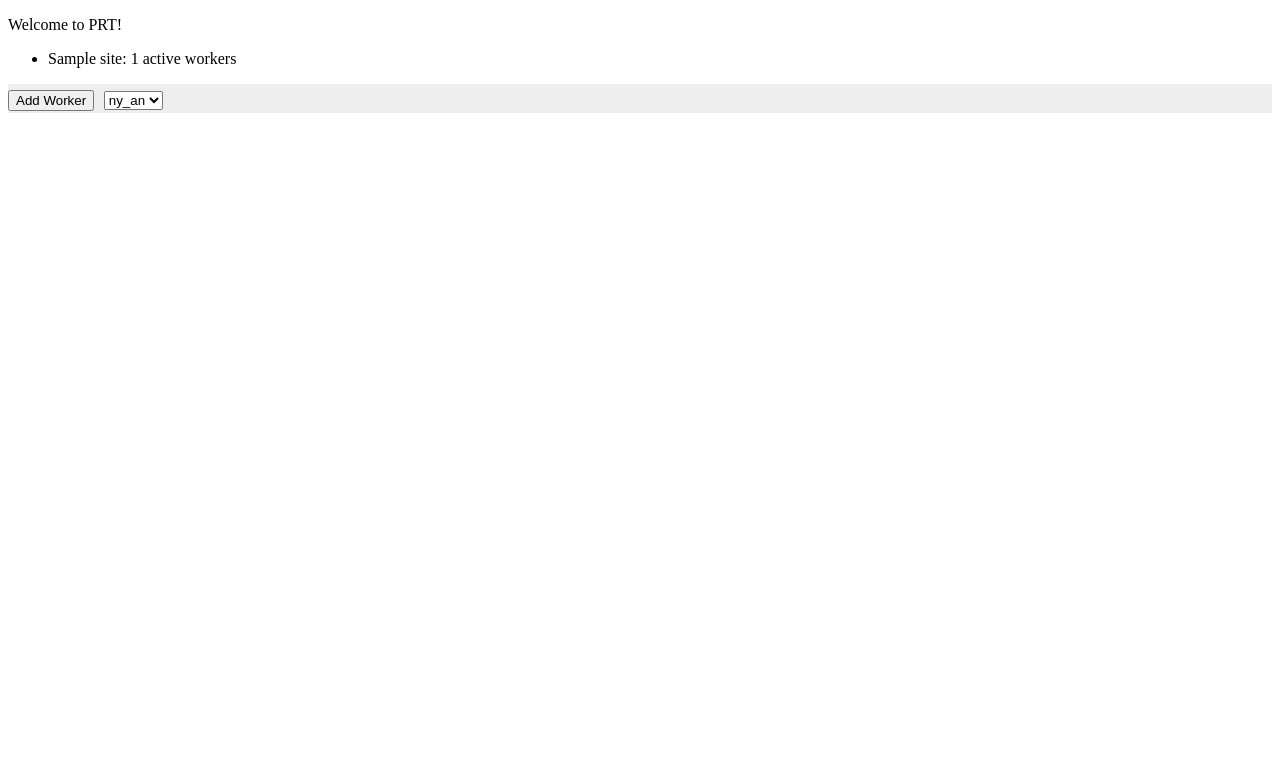
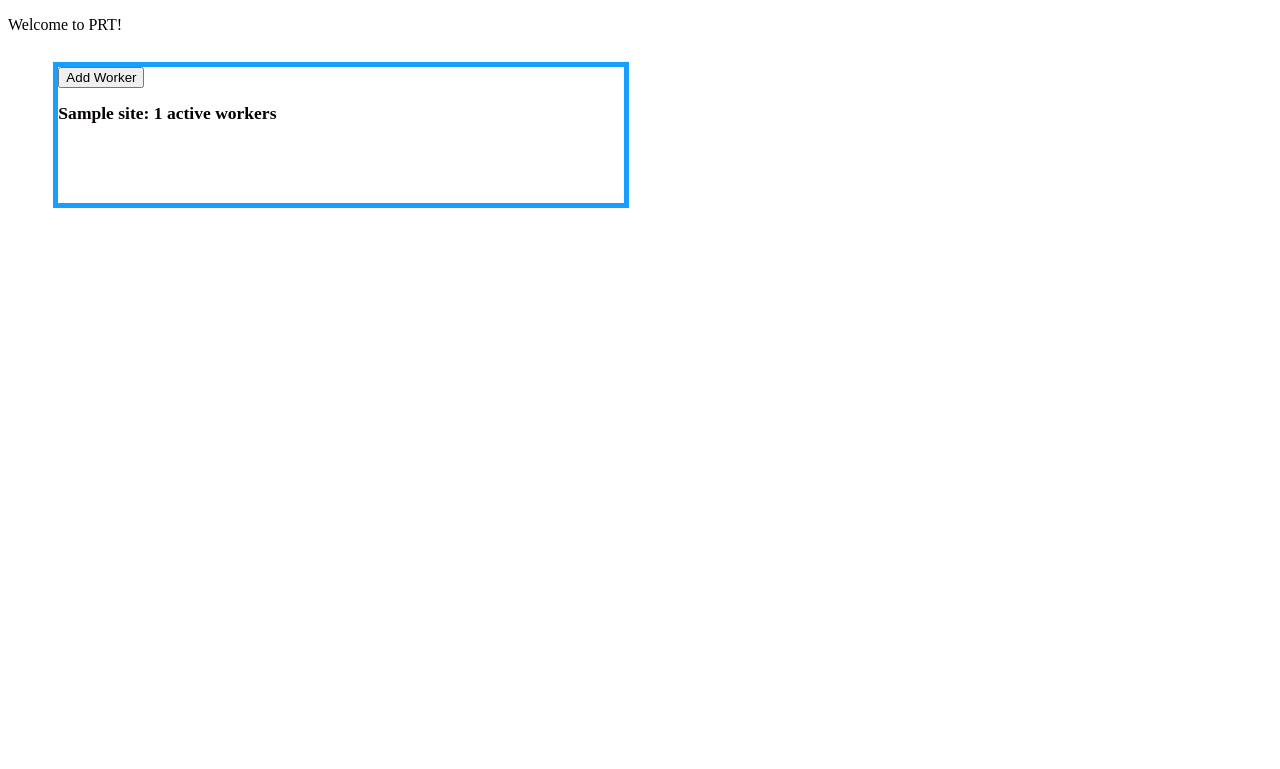
Before and after one commit to EB123/PRT, a Django app: template prt_ui/ui/templates/ui/index.html in a window 1280 px wide. Shown: the top 769 px of the page. Run offline with Django 3.2, Linux system fonts and the light colour scheme; the template is opened without the code that fills it: most values are stand-ins (such as "Sample title", 1, 10 or a date in 2020).

Commit message:
added some css to index.html

```diff
--- a/prt_ui/ui/templates/ui/index.html
+++ b/prt_ui/ui/templates/ui/index.html
@@ -5,12 +5,84 @@
     <meta charset="UTF-8">
     <title>Index</title>
     <script src="{% static 'ui/js/jquery.js' %}" ></script>
+<style>
+
+    .num_workers {
+    -moz-column-count: 2;
+    -moz-column-gap: 30px;
+    -webkit-column-count: 2;
+    -webkit-column-gap: 30px;
+
+    column-count: 2;
+    column-gap: 2vw;
+        -webkit-column-fill: auto; /* Chrome, Safari, Opera */
+    -moz-column-fill: auto; /* Firefox */
+    column-fill: auto;
+    height: 90vh;
+    width: 95vw;
+    overflow-y: auto;
+    overflow-x: hidden;
+    margin-left: 2vw;
+
+    }
+
+    .enjoy-css2 {
+  -webkit-box-sizing: content-box;
+  -moz-box-sizing: content-box;
+  box-sizing: content-box;
+  float: right;
+
+  top: 0;
+  right: 5%;
+  bottom: 0;
+  left: 0;
+  margin: 2% 0 2% 5%;
+  overflow: scroll;
+  border: 2px solid rgba(0,150,255,0.91);
+  font: normal 15px/1 "Times New Roman", Times, serif;
+  color: rgba(5,0,0,1);
+  text-align: justify;
+  -o-text-overflow: ellipsis;
+  text-overflow: ellipsis;
+        width: 95%;
+    height: 17vh;
+    overflow: scroll !important;
+    border-style: solid;
+    border-width: 5px !important;
+}
+
+.enjoy-css {
+  -webkit-box-sizing: content-box;
+  -moz-box-sizing: content-box;
+  box-sizing: content-box;
+  width: 45%;
+  height: 10%;
+  position: relative;
+  top: 0;
+  right: 5%;
+  bottom: 0;
+  left: 0;
+  margin: 2% 0 0% 5%;
+
+  overflow-y: scroll;
+  border: 2px solid rgba(0,150,255,0.91);
+  font: normal 15px/1 "Times New Roman", Times, serif;
+  color: rgba(5,0,0,1);
+  text-align: justify;
+  -o-text-overflow: ellipsis;
+  text-overflow: ellipsis;
+    overflow: scroll !important;
+  border-style: solid;
+  border-width: 5px !important;
+}
+
+</style>
 <script type="text/javascript">
 (function($) {
 
     $.ajaxSetup({
         type: 'POST',
-        timeout: 3000000,
+        timeout: 3000,
         error: function() {
             alert("timeout!");
                      }
@@ -22,7 +94,7 @@
         $.post("{% url 'ui:ajax_create_process' %}", {ajaxarg_site:settings.site, csrfmiddlewaretoken:'{{ csrf_token }}'},
         function(data,status){
             alert(data);
-            $("#num_workers").load("{% url 'ui:auto_reload' %}");
+            $("#"+settings.site).load("{% url 'ui:auto_reload' %}", {ajaxarg_site: settings.site, csrfmiddlewaretoken:'{{ csrf_token }}'});
         })
         .fail(function(){
             alert("error " + status );
@@ -36,8 +108,9 @@ $(document).ready(function(){
   var clicked = false;
 
   $("#files").on("click", "button", function(){
-    var keyname = $('#which_site option:selected').val()
-        $(this).getDirContent({site: keyname}, function(){
+    var keyname = $('#which_site option:selected').val();
+    var site_name = $(this).closest("div").attr("id");
+        $(this).getDirContent({site: site_name}, function(){
         });
 
   });
@@ -47,20 +120,20 @@ $(document).ready(function(){
 <body>
 
 <p>Welcome to PRT!</p>
-<div id="num_workers">
-<ul>
+<div  id="files">
+<div id="num_workers" class="num_workers">
 {% for site, num_workers in active_workers.items %}
-<li>{{site}}: {{num_workers}} active workers</li>
+<div id="{{site}}" class="enjoy-css2">
+    <button  style="margin-top:0" id="1" value="1" data-wasLoaded="false"> Add Worker   </button>
+    {% for num in test %}
+<h3 class="text_data">{{site}}: {{num_workers}} active workers</h3>
+    {% endfor %}
+
+</div>
 {% endfor %}
-</ul>
 </div>
-<div  id="files"  style="font-weight:bold;font-size:1.2em;line-height:150%;font-family: Trebuchet MS,Tahoma,Verdana,Arial,sans-serif;background:#eeeeee">
-<button style="margin-right:5px" id="1" value="1" data-wasLoaded="false"> Add Worker   </button>
-<select name="sites" id="which_site">
-    <option value="ny_an">ny_an</option>
-    <option value="ny_lb">ny_lb</option>
-    <option value="sg">sg</option>
-</select>
+
+
 </div>
 </body>
 </html>
```
Also changed, not shown: prt_ui/ui/views.py (+12 -5 lines).
